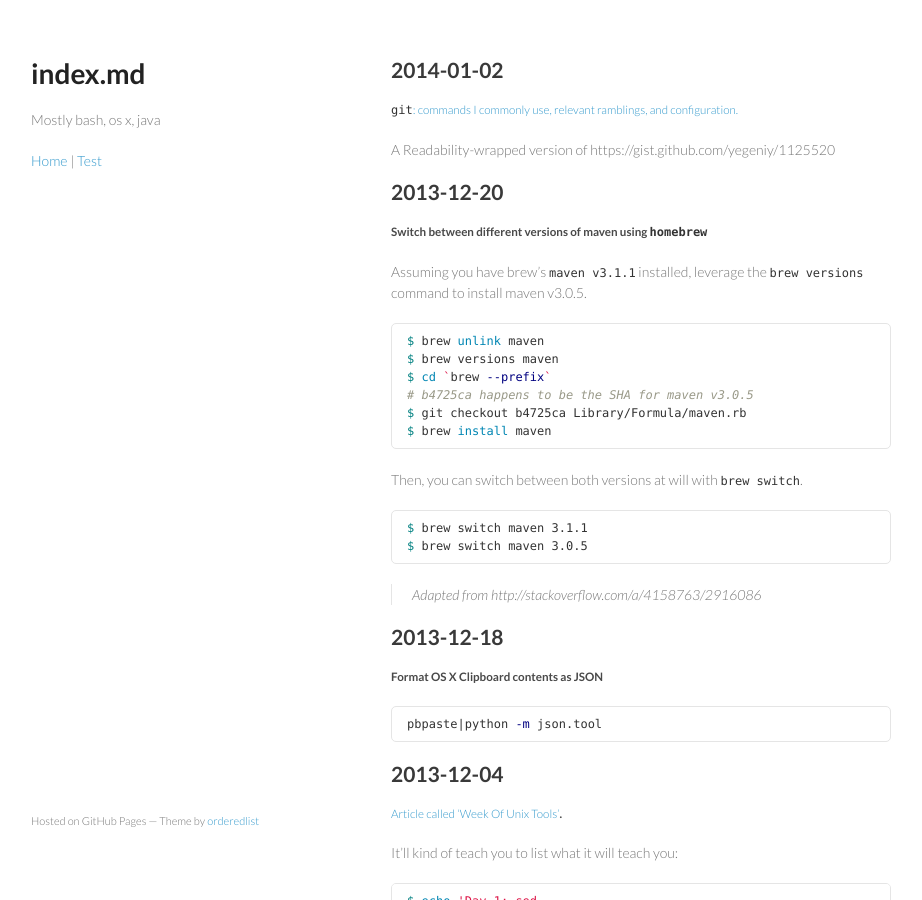
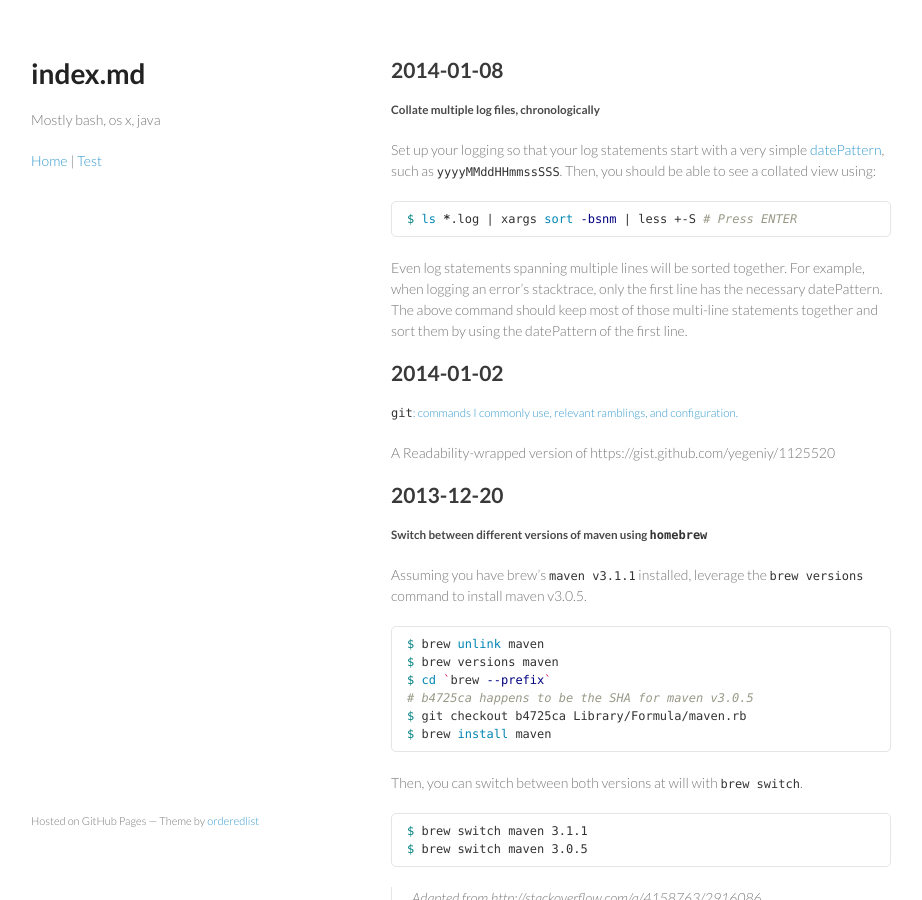
Before and after one commit to yegeniy/yegeniy.github.io, a Jekyll site: the page built from index.md, in a window 1280 px wide and 900 px high. Shown: the whole window, without its empty margins (179-1101 px from the left). Built offline with Jekyll 4.4.1, drawn with Linux system fonts in a browser that asks for light colours; Markdown is read by kramdown in place of the engine named in the settings.

Commit message:
Collate multiple log files, chronologically

````diff
--- a/index.md
+++ b/index.md
@@ -6,6 +6,18 @@ tagline: Mostly bash, os x, java
 ---
 
 
+2014-01-08
+----------
+
+##### Collate multiple log files, chronologically
+
+Set up your logging so that your log statements start with a very simple [datePattern](http://docs.oracle.com/javase/7/docs/api/java/text/SimpleDateFormat.html), such as `yyyyMMddHHmmssSSS`. Then, you should be able to see a collated view using:
+
+```bash
+$ ls *.log | xargs sort -bsnm | less +-S # Press ENTER
+```
+
+Even log statements spanning multiple lines will be sorted together. For example, when logging an error's stacktrace, only the first line has the necessary datePattern. The above command should keep most of those multi-line statements together and sort them by using the datePattern of the first line.
 
 2014-01-02
 ----------
````
